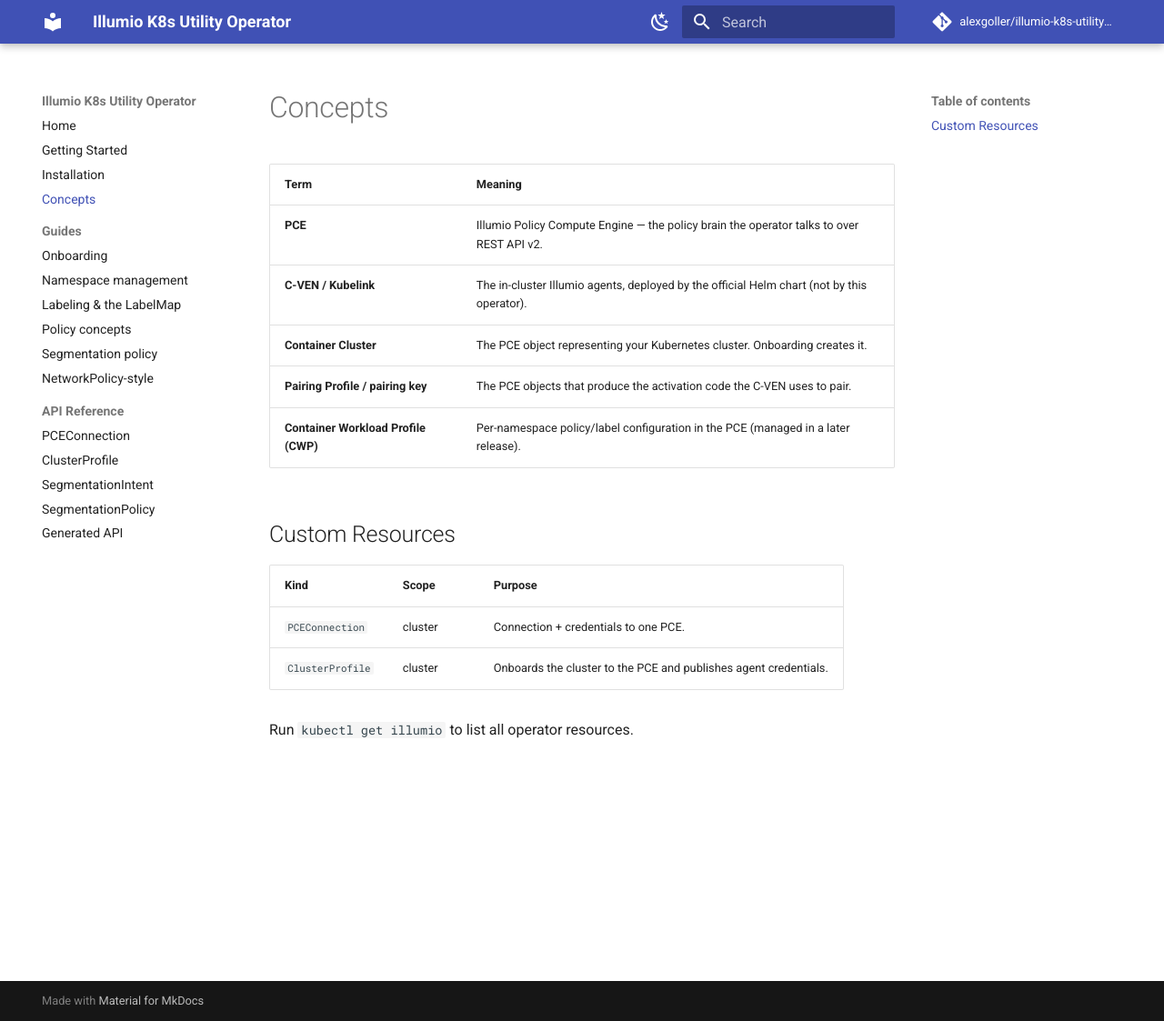
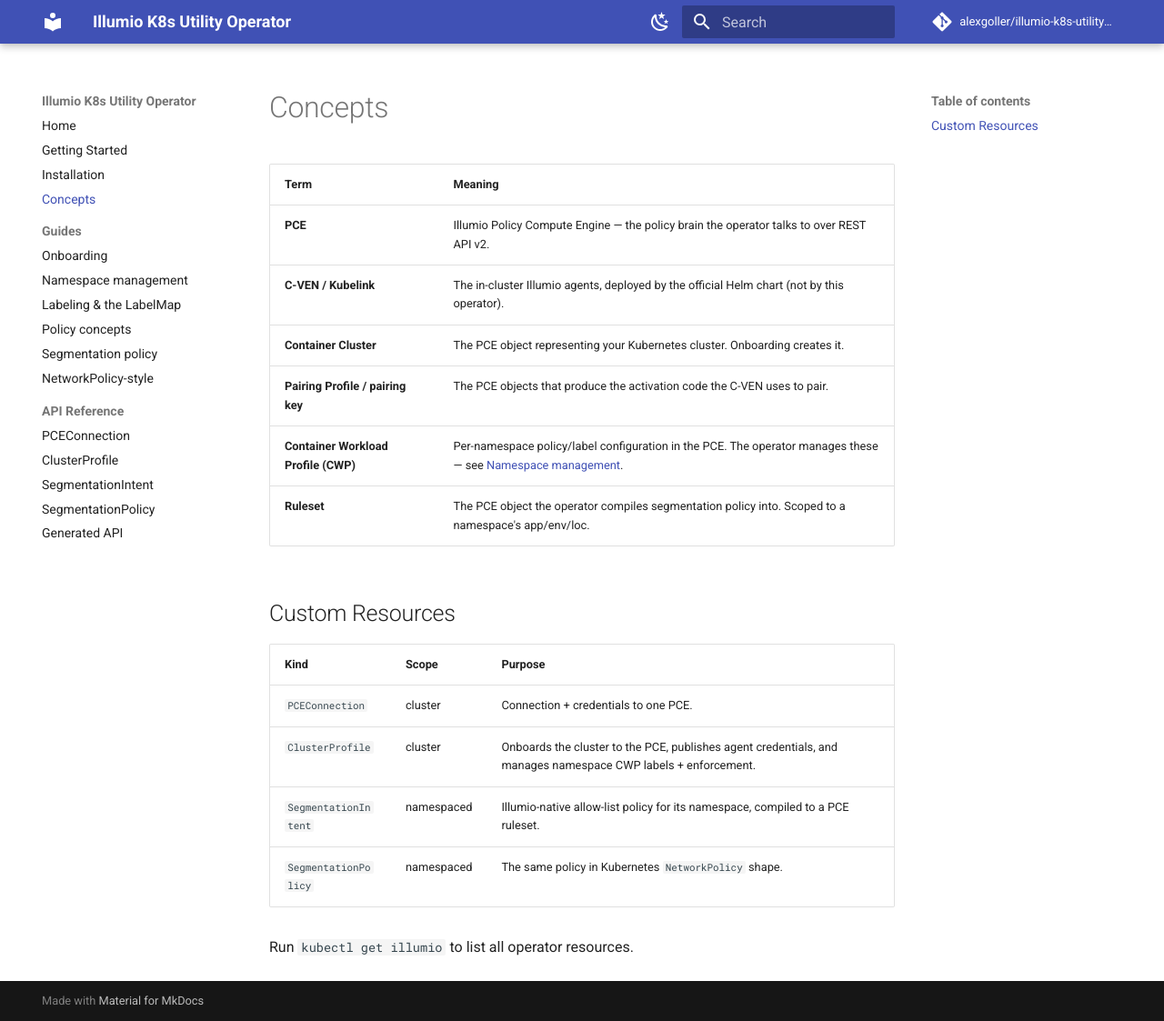
Before and after one commit to alexgoller/illumio-k8s-utility-operator, an MkDocs documentation site: the page built from docs/concepts.md, in a window 1280 px wide and 1123 px high. Shown: the whole window at 91% size. Built offline with MkDocs 1.6.1 and Material for MkDocs 9.7.7, drawn with Linux system fonts in a browser that asks for light colours; comment, search, counter and statistics services are not loaded.

Commit message:
docs: policy is shipped, not "coming later" (#42)
* docs(readme): link the live documentation site

Add a Docs badge and a prominent link to the GitHub Pages site
(https://alexgoller.github.io/illumio-k8s-utility-operator/) in the README
header. The repo Website field now points at the same URL.

Co-Authored-By: Claude Opus 4.8 (1M context) <noreply@anthropic.com>

* docs: policy is shipped, not "coming later"

Remove stale framing that segmentation policy / CWP management are future work
— both have shipped and are live-verified.

- index.md: drop "(coming next)" / "(coming later)"; describe policy as the
  shipped SegmentationIntent/SegmentationPolicy → ruleset flow.
- concepts.md: CWP is no longer "managed in a later release"; add the two
  policy CRs (SegmentationIntent, SegmentationPolicy) and a Ruleset row that
  were missing from the tables.
- reference/clusterprofile.md: provisioningMode is no longer "reserved for
  future policy reconciliation" — document the auto/manual/draft-only behavior
  that is in effect today.

Docs only. mkdocs build --strict passes.

Co-Authored-By: Claude Opus 4.8 (1M context) <noreply@anthropic.com>

---------

Co-authored-by: Claude Opus 4.8 (1M context) <noreply@anthropic.com>

```diff
--- a/docs/concepts.md
+++ b/docs/concepts.md
@@ -6,13 +6,16 @@
 | **C-VEN / Kubelink** | The in-cluster Illumio agents, deployed by the official Helm chart (not by this operator). |
 | **Container Cluster** | The PCE object representing your Kubernetes cluster. Onboarding creates it. |
 | **Pairing Profile / pairing key** | The PCE objects that produce the activation code the C-VEN uses to pair. |
-| **Container Workload Profile (CWP)** | Per-namespace policy/label configuration in the PCE (managed in a later release). |
+| **Container Workload Profile (CWP)** | Per-namespace policy/label configuration in the PCE. The operator manages these — see [Namespace management](guides/namespace-management.md). |
+| **Ruleset** | The PCE object the operator compiles segmentation policy into. Scoped to a namespace's app/env/loc. |
 
 ## Custom Resources
 
 | Kind | Scope | Purpose |
 |------|-------|---------|
 | `PCEConnection` | cluster | Connection + credentials to one PCE. |
-| `ClusterProfile` | cluster | Onboards the cluster to the PCE and publishes agent credentials. |
+| `ClusterProfile` | cluster | Onboards the cluster to the PCE, publishes agent credentials, and manages namespace CWP labels + enforcement. |
+| `SegmentationIntent` | namespaced | Illumio-native allow-list policy for its namespace, compiled to a PCE ruleset. |
+| `SegmentationPolicy` | namespaced | The same policy in Kubernetes `NetworkPolicy` shape. |
 
 Run `kubectl get illumio` to list all operator resources.
```
Also changed, not shown: README.md (+3 -0 lines), docs/index.md (+2 -2 lines), docs/reference/clusterprofile.md (+1 -1 lines).
